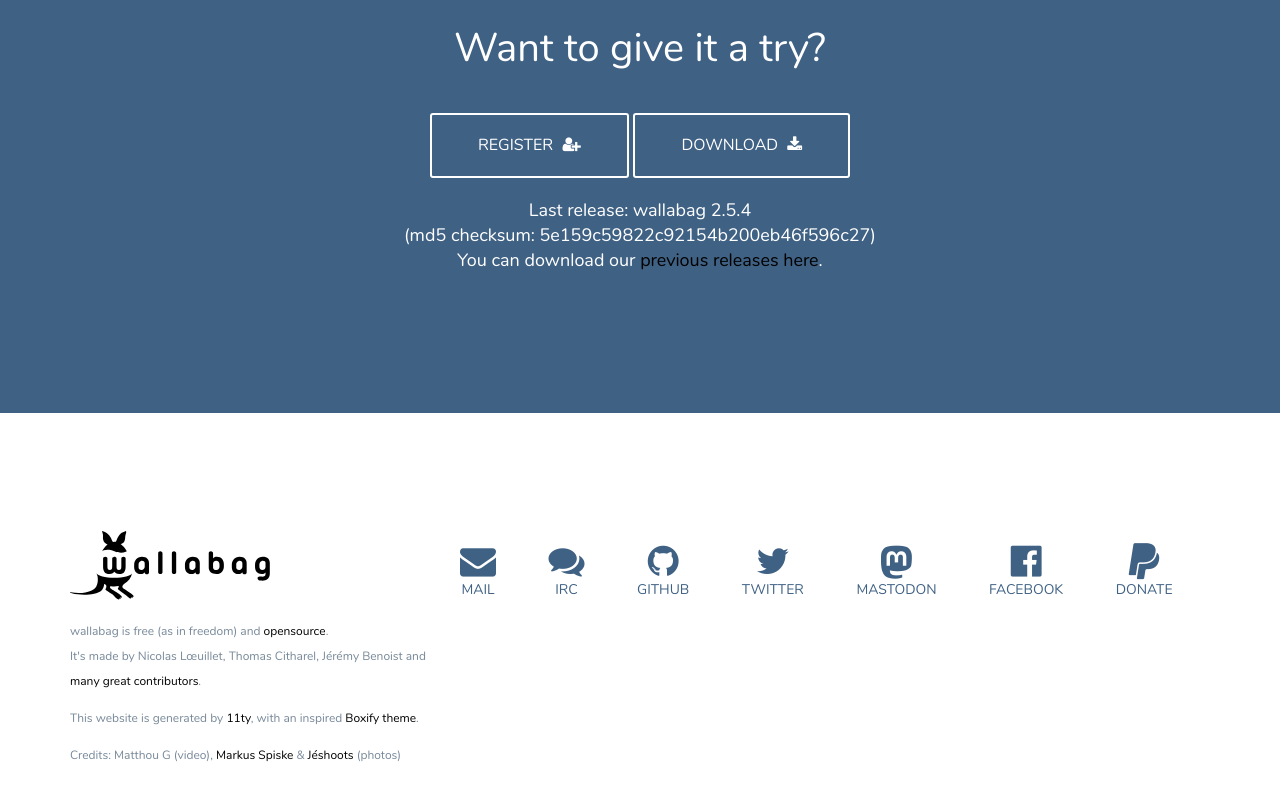
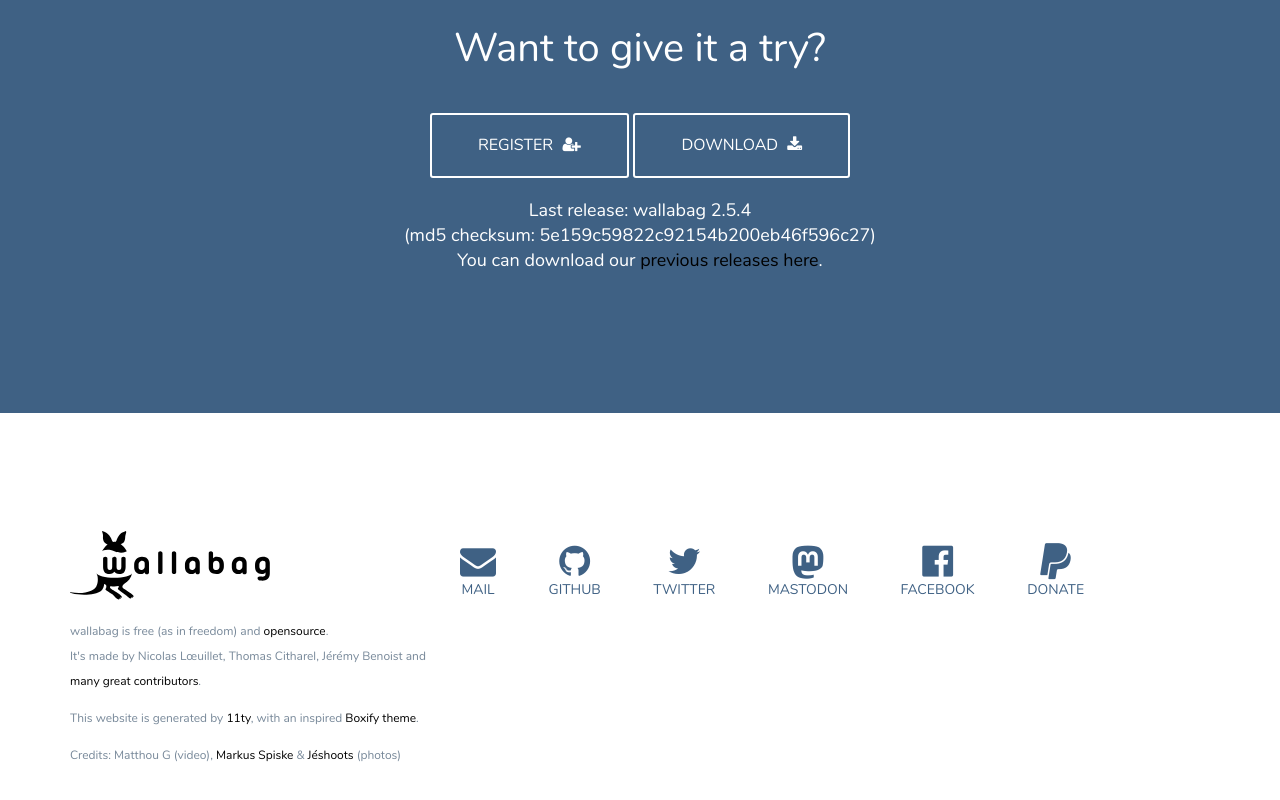
Before and after one commit to wallabag/website, an Eleventy site: page index.html in a window 1280 px wide. Shown: the part 3818-4618 px from the top of the page. Built offline with nearby package versions, Linux system fonts and the light colour scheme; Eleventy itself is replaced by a stand-in of ours; files that its build step writes are made by us from their sources.

Commit message:
Remove IRC link
See https://github.com/wallabag/wallabag/issues/6533

```diff
--- a/_includes/_footer.html
+++ b/_includes/_footer.html
@@ -13,9 +13,6 @@
         <ul class="footer-nav">
           <li class="text-center">
             <a href="mailto:hello@wallabag.org"><i class="fa fa-envelope"></i><br>Mail</a>
-          </li>
-          <li class="text-center">
-            <a href="irc://irc.freenode.net/wallabag"><i class="fa fa-comments"></i><br>IRC</a>
           </li>
           <li class="text-center">
             <a href="https://github.com/wallabag"><i class="fa fa-github"></i><br>GitHub</a>
```
